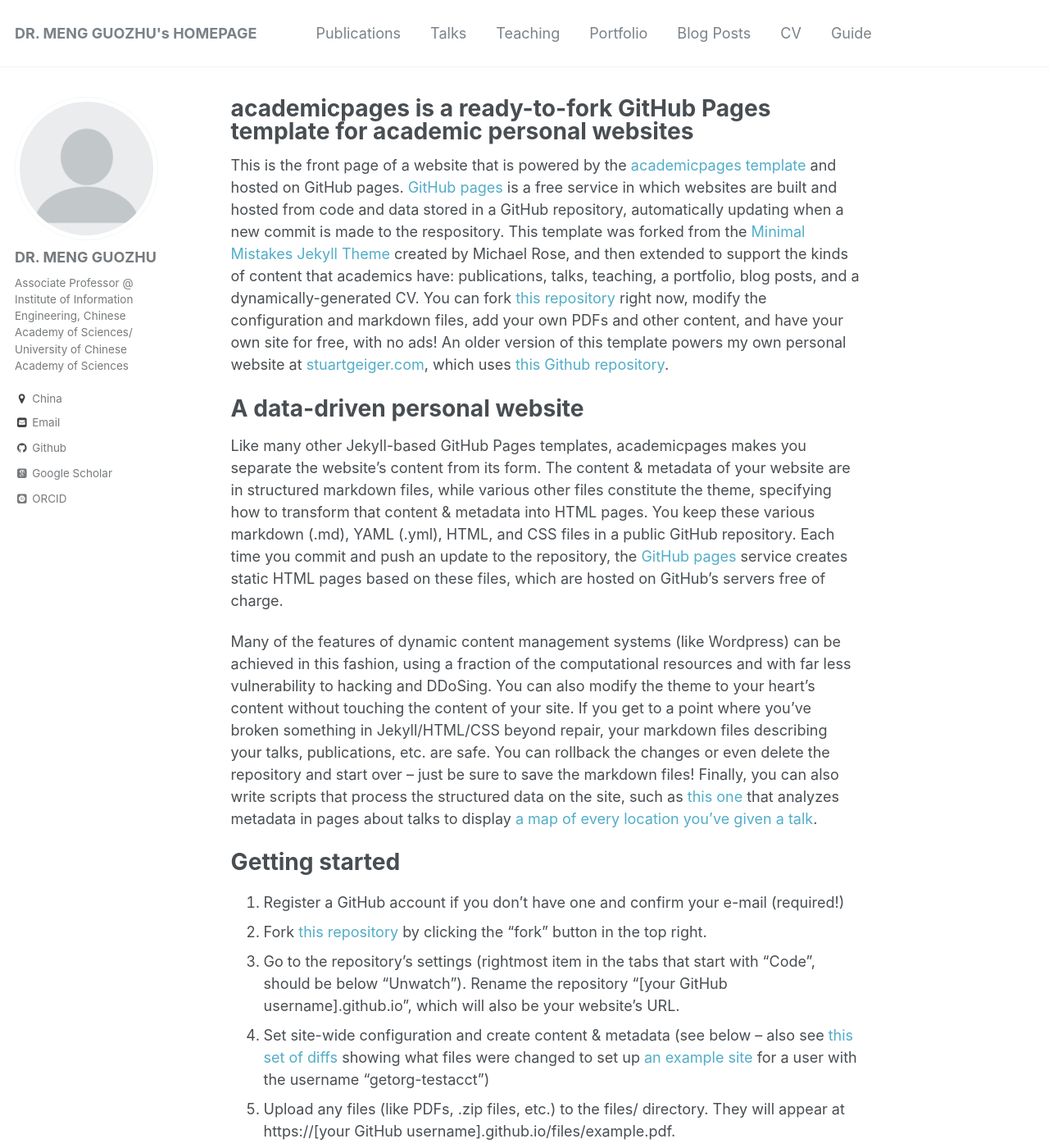
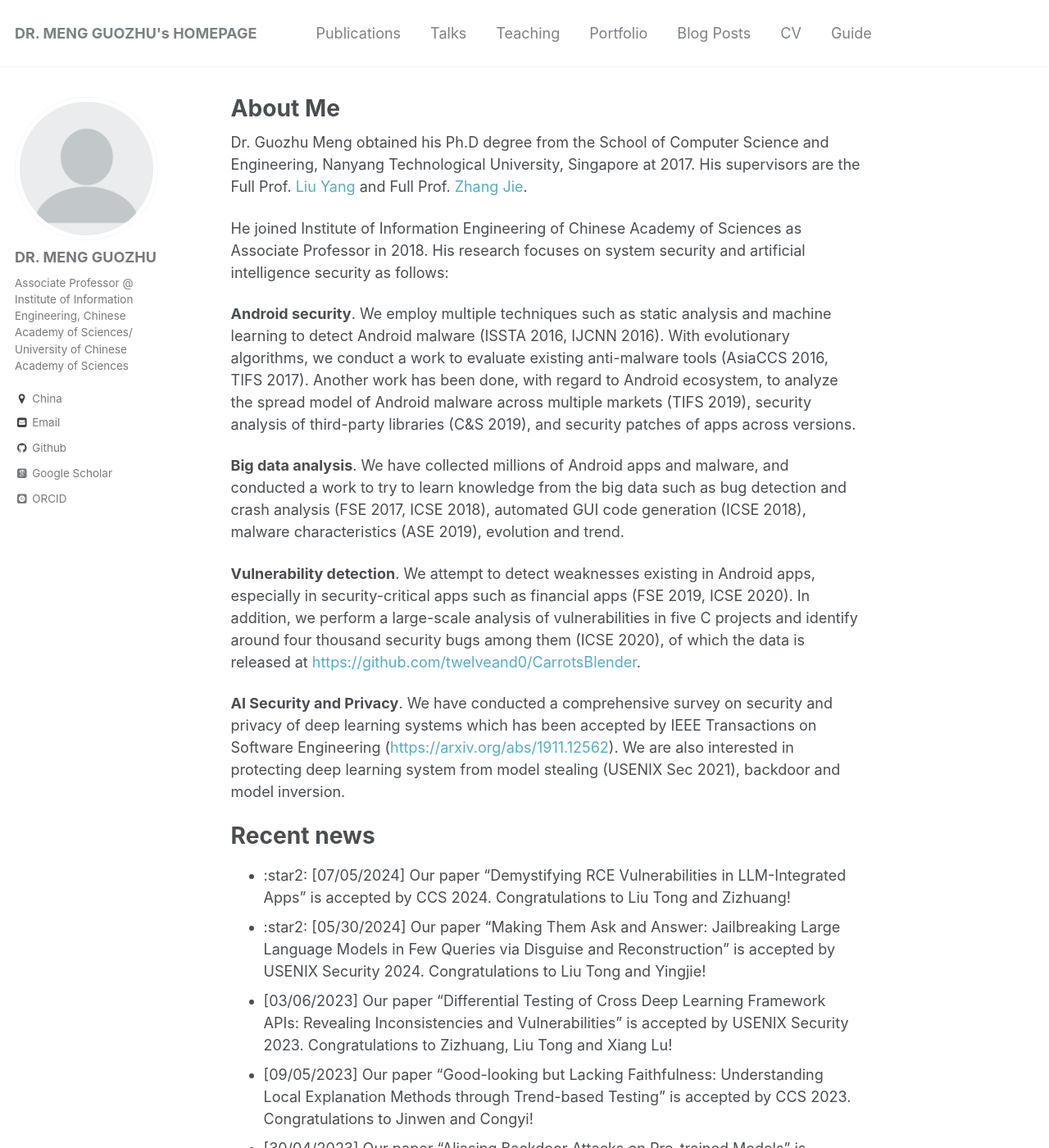
Before and after one commit to impillar/impillar.github.io, a Jekyll site: the page built from _pages/about.md, in a window 1280 px wide and 1400 px high. Shown: the whole window at 82% size. Built offline with Jekyll 4.4.1, drawn with Linux system fonts in a browser that asks for light colours; some web fonts are replaced; some of the changed text lies outside the part shown.

Commit message:
Update about.md

```diff
--- a/_pages/about.md
+++ b/_pages/about.md
@@ -1,6 +1,6 @@
 ---
 permalink: /
-title: "academicpages is a ready-to-fork GitHub Pages template for academic personal websites"
+title: "About Me"
 excerpt: "About me"
 author_profile: true
 redirect_from:
@@ -8,43 +8,55 @@ redirect_from:
   - /about.html
 ---
 
-This is the front page of a website that is powered by the [academicpages template](https://github.com/academicpages/academicpages.github.io) and hosted on GitHub pages. [GitHub pages](https://pages.github.com) is a free service in which websites are built and hosted from code and data stored in a GitHub repository, automatically updating when a new commit is made to the respository. This template was forked from the [Minimal Mistakes Jekyll Theme](https://mmistakes.github.io/minimal-mistakes/) created by Michael Rose, and then extended to support the kinds of content that academics have: publications, talks, teaching, a portfolio, blog posts, and a dynamically-generated CV. You can fork [this repository](https://github.com/academicpages/academicpages.github.io) right now, modify the configuration and markdown files, add your own PDFs and other content, and have your own site for free, with no ads! An older version of this template powers my own personal website at [stuartgeiger.com](http://stuartgeiger.com), which uses [this Github repository](https://github.com/staeiou/staeiou.github.io).
+Dr. Guozhu Meng obtained his Ph.D degree from the School of Computer Science and Engineering, Nanyang Technological University, Singapore at 2017. His supervisors are the Full Prof. [Liu Yang](https://personal.ntu.edu.sg/yangliu/index.html){:target="_blank" rel="noopener"} and Full Prof. [Zhang Jie](https://personal.ntu.edu.sg/zhangj/){:target="_blank" rel="noopener"}.
 
-A data-driven personal website
+<!--In addition, he has been working closely with Dr. [Xue Yinxing](https://sites.google.com/site/yinxingxue/).-->
+
+He joined Institute of Information Engineering of Chinese Academy of Sciences as Associate Professor in 2018. His research focuses on system security and artificial intelligence security as follows:
+
+**Android security**. We employ multiple techniques such as static analysis and machine learning to detect Android malware (ISSTA 2016, IJCNN 2016). With evolutionary algorithms, we conduct a work to evaluate existing anti-malware tools (AsiaCCS 2016, TIFS 2017). Another work has been done, with regard to Android ecosystem, to analyze the spread model of Android malware across multiple markets (TIFS 2019), security analysis of third-party libraries (C&S 2019), and security patches of apps across versions.
+
+**Big data analysis**. We have collected millions of Android apps and malware, and conducted a work to try to learn knowledge from the big data such as bug detection and crash analysis (FSE 2017, ICSE 2018), automated GUI code generation (ICSE 2018), malware characteristics (ASE 2019), evolution and trend.
+
+**Vulnerability detection**. We attempt to detect weaknesses existing in Android apps, especially in security-critical apps such as financial apps (FSE 2019, ICSE 2020). In addition, we perform a large-scale analysis of vulnerabilities in five C projects and identify around four thousand security bugs among them (ICSE 2020), of which the data is released at [https://github.com/twelveand0/CarrotsBlender](https://github.com/twelveand0/CarrotsBlender){:target="_blank" rel="noopener"}.
+
+**AI Security and Privacy**. We have conducted a comprehensive survey on security and privacy of deep learning systems which has been accepted by IEEE Transactions on Software Engineering ([https://arxiv.org/abs/1911.12562](https://arxiv.org/abs/1911.12562){:target="_blank" rel="noopener"}). We are also interested in protecting deep learning system from model stealing (USENIX Sec 2021), backdoor and model inversion.
+
+
+Recent news
 ======
-Like many other Jekyll-based GitHub Pages templates, academicpages makes you separate the website's content from its form. The content & metadata of your website are in structured markdown files, while various other files constitute the theme, specifying how to transform that content & metadata into HTML pages. You keep these various markdown (.md), YAML (.yml), HTML, and CSS files in a public GitHub repository. Each time you commit and push an update to the repository, the [GitHub pages](https://pages.github.com/) service creates static HTML pages based on these files, which are hosted on GitHub's servers free of charge.
-
-Many of the features of dynamic content management systems (like Wordpress) can be achieved in this fashion, using a fraction of the computational resources and with far less vulnerability to hacking and DDoSing. You can also modify the theme to your heart's content without touching the content of your site. If you get to a point where you've broken something in Jekyll/HTML/CSS beyond repair, your markdown files describing your talks, publications, etc. are safe. You can rollback the changes or even delete the repository and start over -- just be sure to save the markdown files! Finally, you can also write scripts that process the structured data on the site, such as [this one](https://github.com/academicpages/academicpages.github.io/blob/master/talkmap.ipynb) that analyzes metadata in pages about talks to display [a map of every location you've given a talk](https://academicpages.github.io/talkmap.html).
-
-Getting started
-======
-1. Register a GitHub account if you don't have one and confirm your e-mail (required!)
-1. Fork [this repository](https://github.com/academicpages/academicpages.github.io) by clicking the "fork" button in the top right.
-1. Go to the repository's settings (rightmost item in the tabs that start with "Code", should be below "Unwatch"). Rename the repository "[your GitHub username].github.io", which will also be your website's URL.
-1. Set site-wide configuration and create content & metadata (see below -- also see [this set of diffs](http://archive.is/3TPas) showing what files were changed to set up [an example site](https://getorg-testacct.github.io) for a user with the username "getorg-testacct")
-1. Upload any files (like PDFs, .zip files, etc.) to the files/ directory. They will appear at https://[your GitHub username].github.io/files/example.pdf.
-1. Check status by going to the repository settings, in the "GitHub pages" section
-
-Site-wide configuration
-------
-The main configuration file for the site is in the base directory in [_config.yml](https://github.com/academicpages/academicpages.github.io/blob/master/_config.yml), which defines the content in the sidebars and other site-wide features. You will need to replace the default variables with ones about yourself and your site's github repository. The configuration file for the top menu is in [_data/navigation.yml](https://github.com/academicpages/academicpages.github.io/blob/master/_data/navigation.yml). For example, if you don't have a portfolio or blog posts, you can remove those items from that navigation.yml file to remove them from the header.
-
-Create content & metadata
-------
-For site content, there is one markdown file for each type of content, which are stored in directories like _publications, _talks, _posts, _teaching, or _pages. For example, each talk is a markdown file in the [_talks directory](https://github.com/academicpages/academicpages.github.io/tree/master/_talks). At the top of each markdown file is structured data in YAML about the talk, which the theme will parse to do lots of cool stuff. The same structured data about a talk is used to generate the list of talks on the [Talks page](https://academicpages.github.io/talks), each [individual page](https://academicpages.github.io/talks/2012-03-01-talk-1) for specific talks, the talks section for the [CV page](https://academicpages.github.io/cv), and the [map of places you've given a talk](https://academicpages.github.io/talkmap.html) (if you run this [python file](https://github.com/academicpages/academicpages.github.io/blob/master/talkmap.py) or [Jupyter notebook](https://github.com/academicpages/academicpages.github.io/blob/master/talkmap.ipynb), which creates the HTML for the map based on the contents of the _talks directory).
-
-**Markdown generator**
-
-I have also created [a set of Jupyter notebooks](https://github.com/academicpages/academicpages.github.io/tree/master/markdown_generator
-) that converts a CSV containing structured data about talks or presentations into individual markdown files that will be properly formatted for the academicpages template. The sample CSVs in that directory are the ones I used to create my own personal website at stuartgeiger.com. My usual workflow is that I keep a spreadsheet of my publications and talks, then run the code in these notebooks to generate the markdown files, then commit and push them to the GitHub repository.
-
-How to edit your site's GitHub repository
-------
-Many people use a git client to create files on their local computer and then push them to GitHub's servers. If you are not familiar with git, you can directly edit these configuration and markdown files directly in the github.com interface. Navigate to a file (like [this one](https://github.com/academicpages/academicpages.github.io/blob/master/_talks/2012-03-01-talk-1.md) and click the pencil icon in the top right of the content preview (to the right of the "Raw | Blame | History" buttons). You can delete a file by clicking the trashcan icon to the right of the pencil icon. You can also create new files or upload files by navigating to a directory and clicking the "Create new file" or "Upload files" buttons.
-
-Example: editing a markdown file for a talk
-![Editing a markdown file for a talk](/images/editing-talk.png)
-
-For more info
-------
-More info about configuring academicpages can be found in [the guide](https://academicpages.github.io/markdown/). The [guides for the Minimal Mistakes theme](https://mmistakes.github.io/minimal-mistakes/docs/configuration/) (which this theme was forked from) might also be helpful.
++ :star2: [07/05/2024] Our paper "Demystifying RCE Vulnerabilities in LLM-Integrated Apps" is accepted by CCS 2024. Congratulations to Liu Tong and Zizhuang!
++ :star2: [05/30/2024] Our paper "Making Them Ask and Answer: Jailbreaking Large Language Models in Few Queries via Disguise and Reconstruction" is accepted by USENIX Security 2024. Congratulations to Liu Tong and Yingjie!
++ [03/06/2023] Our paper "Differential Testing of Cross Deep Learning Framework APIs: Revealing Inconsistencies and Vulnerabilities" is accepted by USENIX Security 2023. Congratulations to Zizhuang, Liu Tong and Xiang Lu!
++ [09/05/2023] Our paper "Good-looking but Lacking Faithfulness: Understanding Local Explanation Methods through Trend-based Testing" is accepted by CCS 2023. Congratulations to Jinwen and Congyi!
++ [30/04/2023] Our paper "Aliasing Backdoor Attacks on Pre-trained Models" is accepted by USENIX Security 2023. Congratulations to Chengan and Peizhuo!
+<!--
+# + [09/12/2022] Our paper "ContraBERT: Enhancing Code Pre-trained Models via Contrastive Learning" is accepted by ICSE 2023. Congratulations to Shangqing!
+# + [04/11/2022] I was awared as Beijing Nova 2023, a very competing award for young researchers from both academia and industry in Beijing.
+# + [24/04/2022] Our paper "Understanding Real-world Threats to Deep Learning Models in Android Apps" is accepted by CCS 2022. Congratulations to Zizhuang and Xiaodong!
+# + [18/12/2021] Our paper "Learning Program Semantics with Code Representations: An Empirical Study" is accepted by SANER 2022.
+# + [31/7/2021] Our paper "VALL-NUT: Principled Anti-Greybox-Fuzzing" is accepted by ISSRE 2021.
+# + [02/07/2021] The 4th International Workshop on Advances in Mobile App Analysis is open for submission, please submit your paper at the following link:
+# [https://easychair.org/conferences/?conf=amobile2021](https://easychair.org/conferences/?conf=amobile2021){:target="_blank" rel="noopener"}
+# (A-Mobile: [https://a-mobile.github.io/](https://a-mobile.github.io/){:target="_blank" rel="noopener"})
+# + [16/1/2021] Our two papers "SEPAL: Towards a Large-scale Analysis of SEAndroid Policy Customization" and "Have You been Properly Notified? Automatic Compliance Analysis of Privacy Policy Text with GDPR Article 13" are accepted by WWW 2021.
+# + [8/12/2020] Our paper "DRMI: A Dataset Reduction Technology based on Mutual Information for Black-box Attacks" is accepted by USENIX Security 2021.
+# + Our paper "Towards Security Threats of Deep Learning Systems: A Survey" is accepted by IEEE TSE 2020.
+# + Our paper "A Performance-Sensitive Malware Detection System Using Deep Learning on Mobile Devices" is accepted by IEEE TIFS 2020.
+# + Our paper "A3IDENT: A Two-phased Approach to Identify the Leading Authors of Android Apps" is accepted by ICSME 2020.
+# + Our two papers have been accepted for publication in ICSE 2020: "[A Large-Scale Empirical Study on Vulnerability Distribution within Projects and the Lessons Learned](https://impillar.github.io/files/icse2020vul.pdf)" and "[An Empirical Assessment of Security Risks of Global Android Banking Apps](https://impillar.github.io/files/icse2020ausera.pdf)".
+# + Our paper "RoLMA: A Practical Adversarial Attack against Deep Learning-based LPR Systems" has been accepted for publication in Inscrypt 2019.
+# + <font color='red'>Won 2019 ACM SIGSAC China Arising Star Award.</font>
+# + Our paper "Characterizing Android Signature Issues" has been accepted for publication in ASE 2019.
+# + We are organizing an issus on "Data-driven Security" for Cybersecurity journal with Dr. Liu Yang, Dr. Ou xinming, and Dr. Xing Xinyu. Please refer to the following link about this issue. [https://mp.weixin.qq.com/s/hn8wUtyTnpay_yDcuWj5KA](https://mp.weixin.qq.com/s/hn8wUtyTnpay_yDcuWj5KA){:target="_blank" rel="noopener"}. All the initiative and empirical artifacts on security are welcome.
+# + The 2nd International Workshop on Advances in Mobile App Analysis is open, please submit your paper at the following link:
+# [https://2019.ase-conferences.org/home/a-mobile-2019#Call-for-Papers](https://2019.ase-conferences.org/home/a-mobile-2019#Call-for-Papers)
+# (A-Mobile: [https://a-mobile.github.io/](https://a-mobile.github.io/){:target="_blank" rel="noopener"})
+# + Our paper "Securing Android App Markets via Modelling and Predicting Malware Spread between Markets" has been accepted for publication in the IEEE Transactions on Information Forensics and Security.
+# + We are organizing an exciting workshop on mobile app analysis (A-Mobile: [https://a-mobile.github.io/](https://a-mobile.github.io/) as a satellite event of the prestigious software engineering conference [ASE 2018](http://www.ase2018.com). We welcome all relevant submissions via easychair link: [https://easychair.org/conferences/?conf=amobile2018](https://easychair.org/conferences/?conf=amobile2018){:target="_blank" rel="noopener"}
+# + <font color='red'>Our ICSE 2018 paper "Large-Scale Analysis of Framework-Specific Exceptions in Android Apps" won ACM SIGSOFT Distinguished Paper Award </font>
+# + Our two research papers on empirical study of framework exception in Android, and deep learning based code generation from Android GUI designs is accepted by ICSE 2018
+# + <font color='red'>Our Automated Android App Testing tool-Stoat won the First Prize of Tool Demo in NASAC 2017</font>
+# + Our research paper on mining design templates for Java projects is accepted by ASE 2017
+# + Our research paper on model-based Android app testing is accepted by ESEC/FSE 2017
+-->
```
